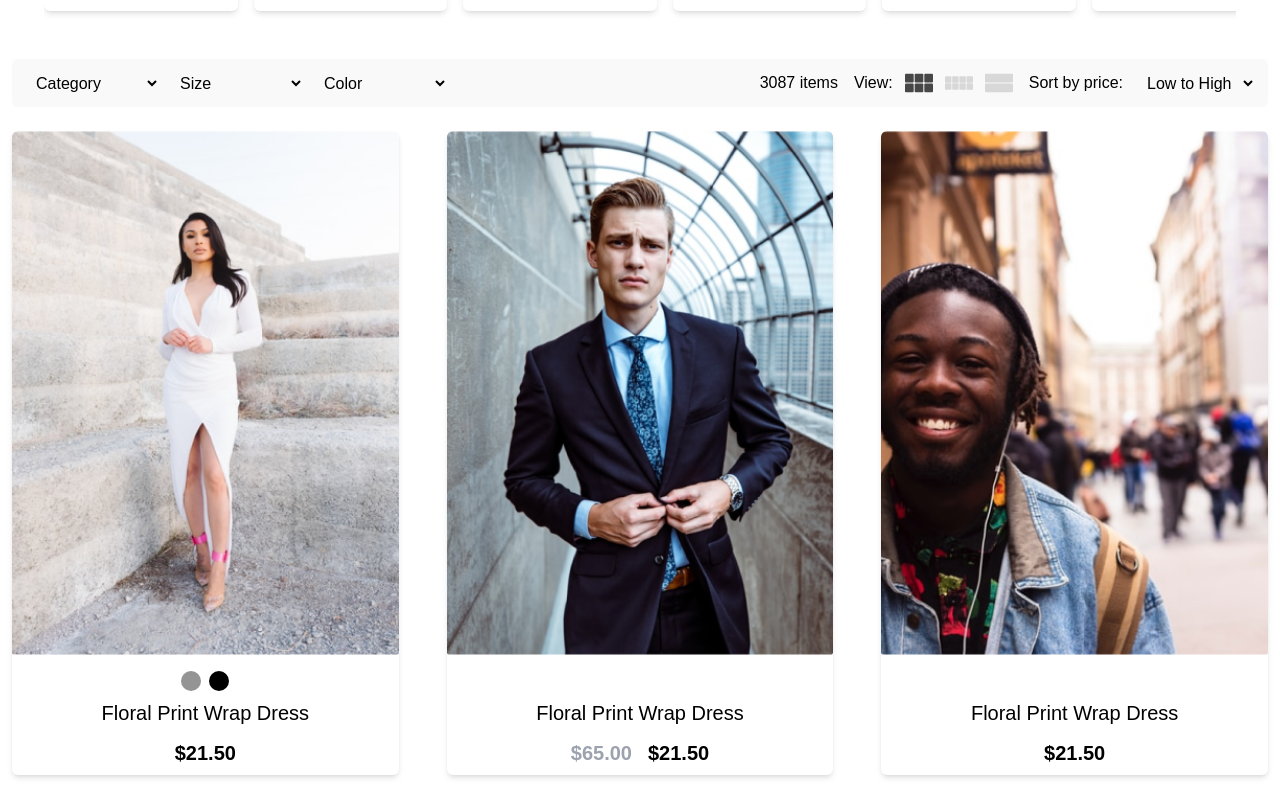
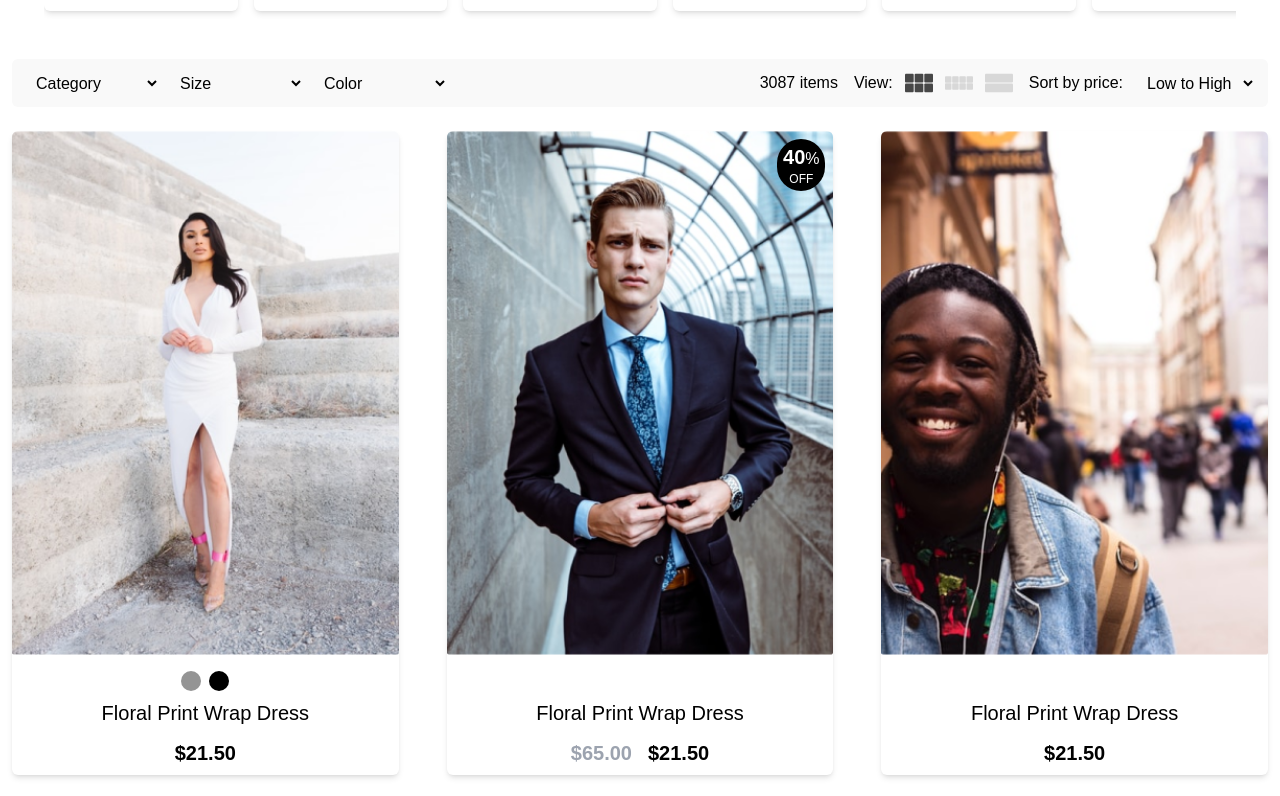
Before and after one commit to MahumSamar/bsluxury, a Next.js app: page / in a window 1280 px wide. Shown: the part 824-1620 px from the top of the page. Built offline with nearby package versions, Linux system fonts and the light colour scheme.

Commit message:
grid cols 1, and discount tag

```diff
--- a/components/ProductsRow.tsx
+++ b/components/ProductsRow.tsx
@@ -5,20 +5,12 @@ import React from "react";
 export const ProductsRow = ({ products, columns }: any) => {
   return (
     <div
-      className={`grid grid-cols-2 ${
+      className={`grid grid-cols-1 ${
         columns == 3 ? "md:grid-cols-3 gap-12" : "md:grid-cols-4 gap-6"
       }  mt-4`}
     >
       {products.map((product: any, i: any) => (
-        <div key={i} className="relative bg-white rounded-md shadow-md my-2">
-          {product.discount && (
-            <div className="absolute text-white bg-black top-2 right-2 rounded-full w-12 p-1 text-center flex flex-col">
-              <p>
-                <span className="text-xl font-bold">{product.discount}</span>%
-              </p>
-              <p className="text-xs">OFF</p>
-            </div>
-          )}
+        <div key={i} className="bg-white rounded-md shadow-md my-2">
           <div className="relative">
             <Image
               key={i}
@@ -26,6 +18,14 @@ export const ProductsRow = ({ products, columns }: any) => {
               src={product.image}
               className="w-full inset-0 rounded-t-md object-contain z-0"
             />
+            {product.discount && (
+              <div className="absolute text-white bg-black top-2 right-2 rounded-full w-12 p-1 text-center flex flex-col">
+                <p>
+                  <span className="text-xl font-bold">{product.discount}</span>%
+                </p>
+                <p className="text-xs">OFF</p>
+              </div>
+            )}
             <div className="opacity-0 hover:opacity-100 absolute inset-0 z-10 flex items-end justify-between px-4 bottom-3 ">
               <div className="flex items-center justify-between w-full gap-4">
                 <HeartIcon className="w-10 h-8 text-center bg-white rounded-full p-1 hover:cursor-pointer" />
```
